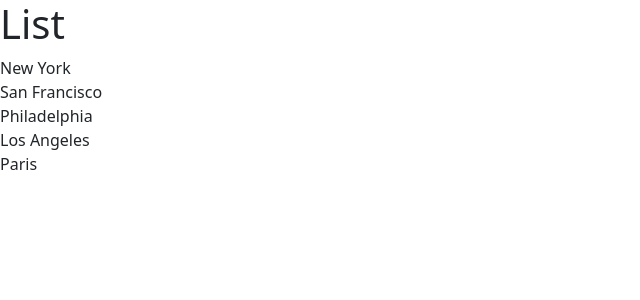
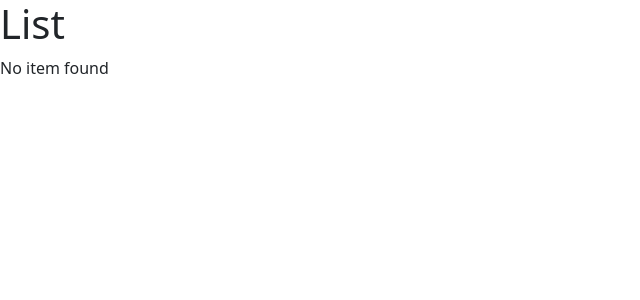
Before and after one commit to arrysoni/react-app, a React (Vite) app: page / in a window 1280 px wide. Shown: the top 300 px of the page, without its empty margins (0-640 px from the left). Built offline with nearby package versions, Linux system fonts and the light colour scheme; the HTML template or start-up script is replaced by a standard one.

Commit message:
Building Components: Conditional Rendering

```diff
--- a/src/components/ListGroup.tsx
+++ b/src/components/ListGroup.tsx
@@ -11,7 +11,7 @@ function ListGroup() {
     3. Use empty <></>, and delete the import statement. It's a way of telling React that use fragments to wrap the two components.
     */
 
-  const items = [
+  let items = [
     "New York",
     "San Francisco",
     "Philadelphia",
@@ -19,11 +19,40 @@ function ListGroup() {
     "Paris",
   ];
 
+  items = [];
+
+  /* Representing this in the form of a function.
+  const getMessage = () => {
+    items.length === 0 ? <p>No item found</p> : null;
+  };
+
+  Another way to render the data dynamically, is we can avoid using the keyword "null". In JavaScript, the logical operators work in the following way:
+  1. true && 1 = 1
+  2. true && "Aarya" = "Aarya"
+  3. false && "Aarya" = false
+
+  If the condition is false, the output will automatically turn false. This is basic computing logic.
+  */
+
+  /*  This is a repetition of the fragment <h1>List</h1> and repetition is not a good practice. So we will use a different way to implement this condition.
+  We get rid of the following if statement, and try rendering this condition inside our jsx component i.e., the return statement.
+  Since we cannot use an if statement inside the return statement (illegal in JavaScript), we again wrap the condition in {} and use a ternary operator instead.
+
+  if (items.length === 0)
+    return (
+      <>
+        <h1>List</h1>
+        <p>No Item Found</p>
+      </>
+    );
+    */
+
   // We want to render the list now, but since JavaScript doesn't allow for loops,n we use a function called map. We convert one data type into another.
-  // Since the map function isn't allowed in the middle of the code, or under any other component, wrap the map function using '{}'
+  // Since the map function isn't allowed in the middle of the code, or under any other component, wrap the map function using '{}'. We can also use a method here as shown in the code.
   return (
     <>
       <h1>List</h1>
+      {items.length === 0 && <p>No item found</p>}
       <ul className="list-group">
         {items.map((item) => (
           <li key={item}>{item}</li> // It is necessary to give each element of the list a unique key, since in our list each sting is unique, we go for key as the item itself.
```
